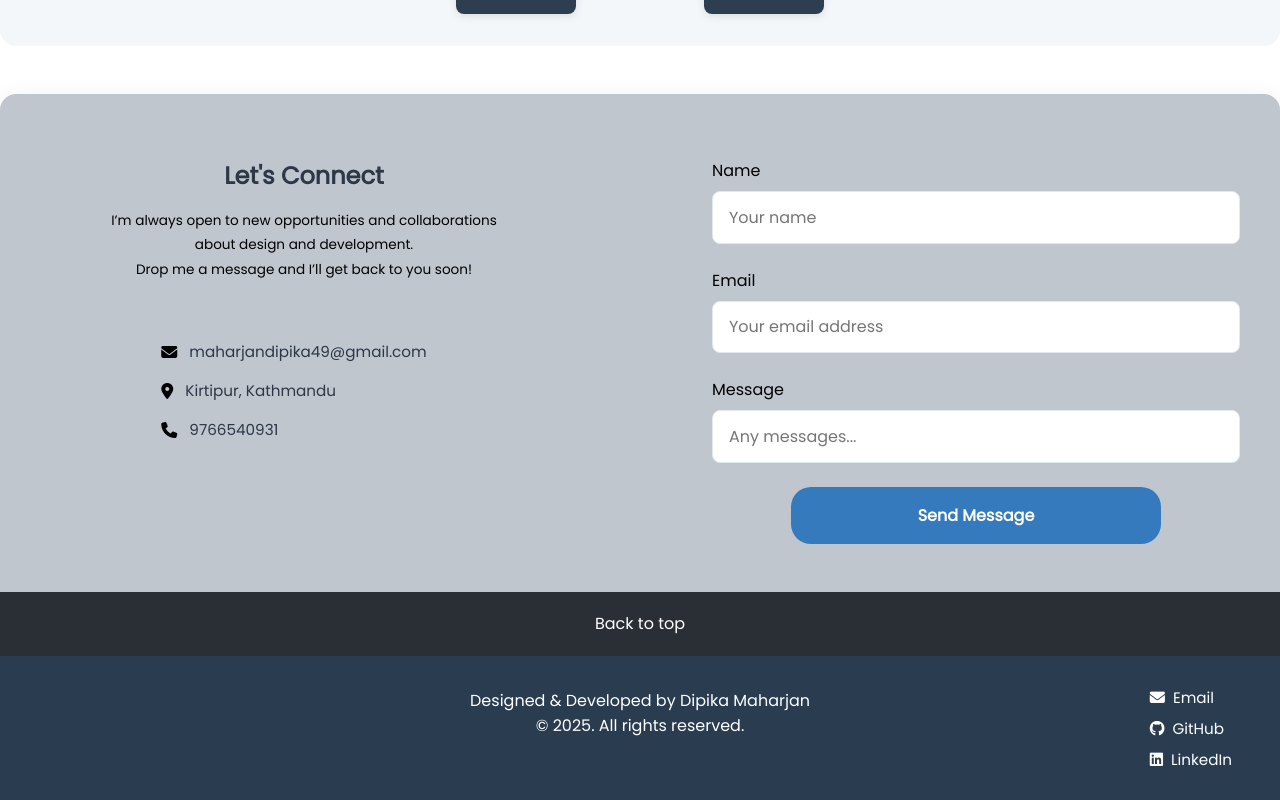
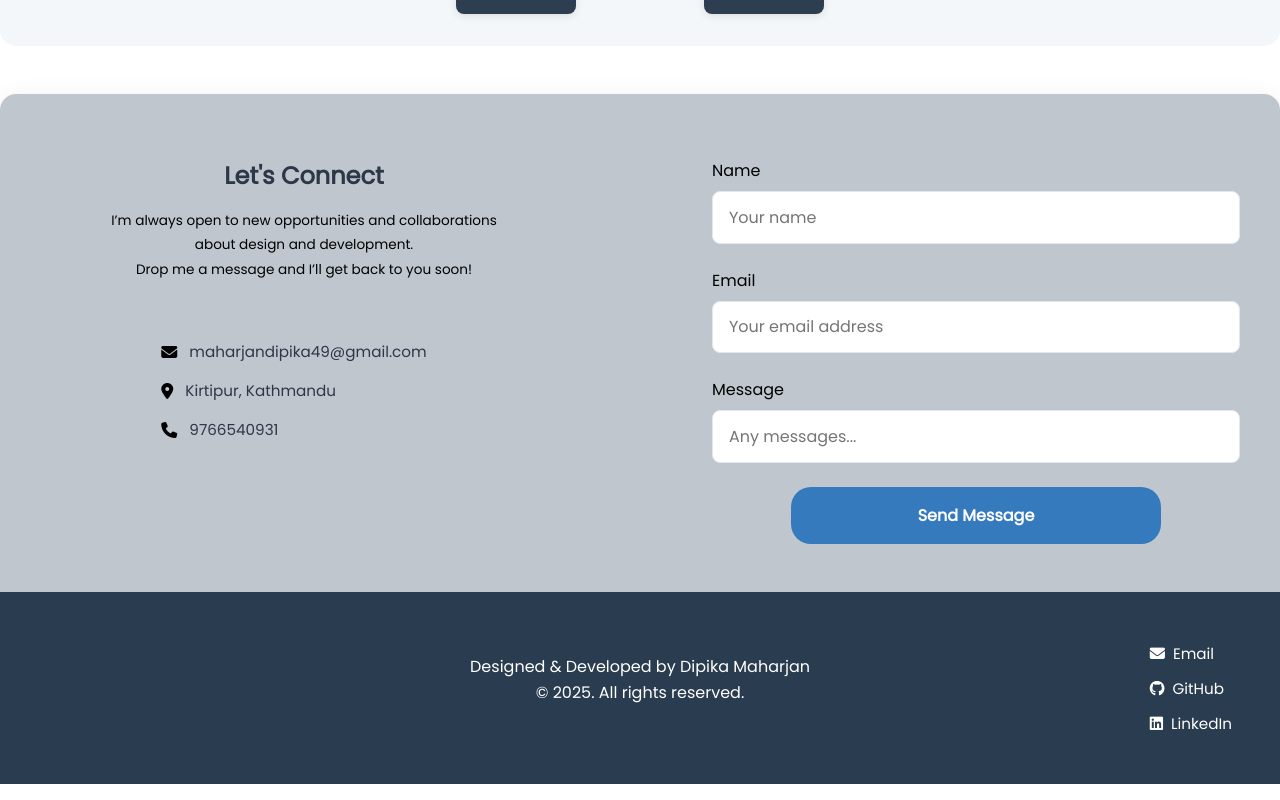
Before and after one commit to dipika-maharjan/dipika-portfolio, a React (Vite) app: page / in a window 1280 px wide. Shown: the part 2745-3545 px from the top of the page. Built offline with nearby package versions, Linux system fonts and the light colour scheme.

Commit message:
project updated

```diff
--- a/src/components/Footer.jsx
+++ b/src/components/Footer.jsx
@@ -1,28 +1,35 @@
 import '../styles/Footer.css';
 
-export default function Footer(){
-    return(
+export default function Footer() {
+  return (
     <footer className="footer-container">
-            <div className="foot-panel">
-                <a href="#top" className="back-to-top">Back to top</a>
-            </div>
-
       <div className="footer-content">
-                <p>Designed & Developed by Dipika Maharjan
-                    <br></br>© 2025. All rights reserved.</p>
+        <p>
+          Designed & Developed by Dipika Maharjan
+          <br />
+          © 2025. All rights reserved.
+        </p>
       </div>
 
       <div className="footer-links">
         <a href="mailto:maharjandipika49@gmail.com">
           <i className="fa-solid fa-envelope"></i> Email
         </a>
-                <a href="https://github.com/dipika-maharjan" target="_blank" rel="noopener noreferrer">
+        <a
+          href="https://github.com/dipika-maharjan"
+          target="_blank"
+          rel="noopener noreferrer"
+        >
           <i className="fa-brands fa-github"></i> GitHub
         </a>
-                <a href="https://linkedin.com/in/dipika-maharjan-50b019291" target="_blank" rel="noopener noreferrer">
+        <a
+          href="https://linkedin.com/in/dipika-maharjan-50b019291"
+          target="_blank"
+          rel="noopener noreferrer"
+        >
           <i className="fa-brands fa-linkedin"></i> LinkedIn
         </a>
       </div>
     </footer>
-    )
+  );
 }
--- a/src/styles/Footer.css
+++ b/src/styles/Footer.css
@@ -4,60 +4,32 @@
   box-sizing: border-box;
 }
 
-.foot-panel {
-  position: fixed; /* Changed from absolute to fixed */
-  top: 0;
-  left: 0;
-  height: 4rem;
-  width: 100%;
-  background-color: #292f35;
-  display: flex;
-  justify-content: center;
-  align-items: center;
-  z-index: 1000; /* high z-index to stay on top */
-}
-
-.back-to-top {
-  display: flex;
-  justify-content: center;
-  align-items: center;
-  height: 100%;
-  color: white;
-  text-decoration: none;
-  font-weight: 500;
-}
-
-.back-to-top:hover {
-  color: #ddd;
-}
-
 .footer-container {
-  padding-top: 5rem; /* space for fixed foot-panel */
-  min-height: 13rem;
+  min-height: 12rem;
   background-color: #2a3c4f;
   color: white;
   display: flex;
   flex-direction: column;
-  justify-content: flex-start;
+  justify-content: center;
   align-items: center;
-  padding-left: 3rem;
-  padding-right: 3rem;
+  padding: 2rem 3rem;
   opacity: 0;
   animation: fadeInUp 0.8s ease-in-out forwards;
   position: relative;
+  width: 100%;
 }
 
 .footer-content {
-  margin-top: 1rem;
-  display: flex;
-  flex-direction: column;
+  margin-bottom: 1rem;
   text-align: center;
-  justify-content: center;
-  align-items: center;
-  width: 100%;
-  gap: 1rem;
 }
 
+.footer-content p {
+  font-size: 1rem;
+  line-height: 1.6;
+}
+
+/* Footer links - vertical on right */
 .footer-links {
   position: absolute;
   right: 3rem;
@@ -66,8 +38,7 @@
   display: flex;
   flex-direction: column;
   align-items: flex-start;
-  gap: 0.5rem;
-  margin-top: 2rem;
+  gap: 0.75rem;
 }
 
 .footer-links a {
@@ -76,7 +47,7 @@
   color: white;
   text-decoration: none;
   font-size: 0.95rem;
-  transition: color 0.3s ease;
+  transition: all 0.3s ease;
 }
 
 .footer-links i {
@@ -99,26 +70,30 @@
   }
 }
 
-/* Responsive for small screens */
+/* Tablet and smaller: reposition links */
 @media (max-width: 768px) {
   .footer-container {
+    padding: 2rem;
     flex-direction: column;
-    height: auto;
-    padding: 2rem;
-  }
-
-  .footer-content {
-    margin-bottom: 1rem;
+    align-items: center;
   }
 
   .footer-links {
     position: static;
     transform: none;
+    flex-direction: column;
     align-items: center;
     margin-top: 1rem;
   }
+}
+
+/* Small phone screens */
+@media (max-width: 480px) {
+  .footer-content p {
+    font-size: 0.9rem;
+  }
 
   .footer-links a {
-    margin-right: 0;
+    font-size: 0.85rem;
   }
 }
--- a/src/styles/Skills.css
+++ b/src/styles/Skills.css
@@ -98,10 +98,9 @@
     gap: 1rem 1.5rem;
   }
 
-  /* Full width skills stacked vertically on small screens */
   .skills {
-    flex: 0 0 100%;
-    height: 80px;
+    flex: 0 0 120px;
+    height: 100px;
   }
 
   .skills img {
```
Lines whose indentation alone changed are shown as unchanged.
